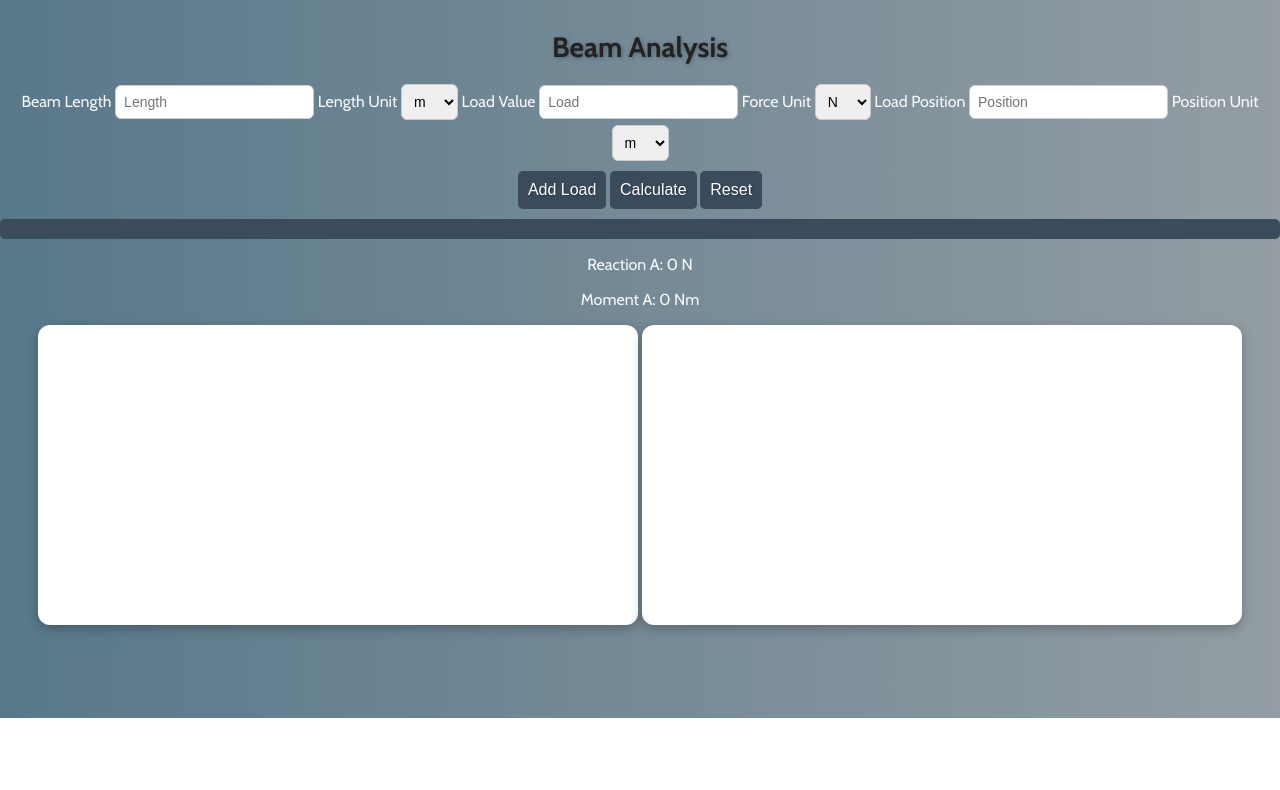
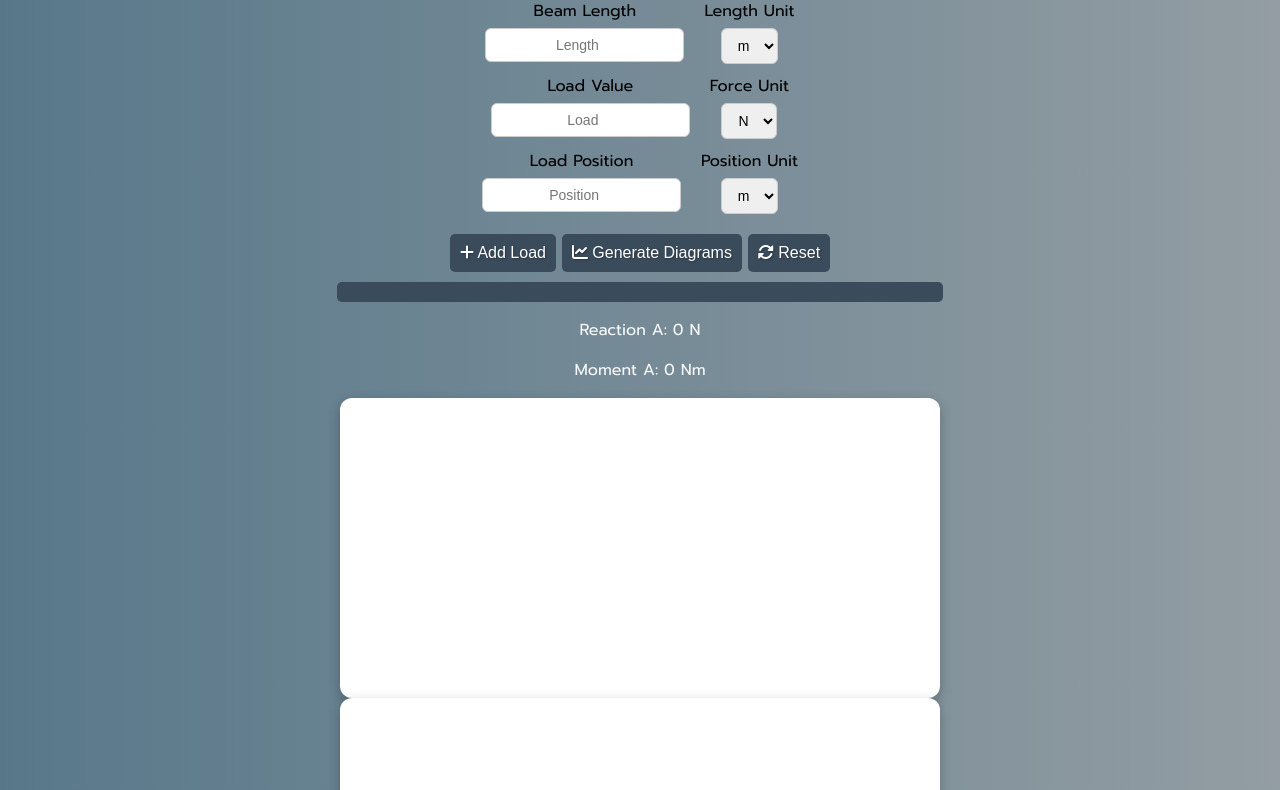
Before and after one commit to Vanshika490/BeamXpert, a plain HTML site: page index.html in a window 1280 px wide. Shown: the part 82-872 px from the top of the page. Before the commit the page ends 800 px from the top, so only its background shows below. Drawn offline with nearby package versions, Linux system fonts and the light colour scheme; some packages are replaced by stand-ins of ours; a script that the page names is missing.

Commit message:
final final changes

```diff
--- a/index.html
+++ b/index.html
@@ -11,44 +11,49 @@
 <body>
 
   <div class="main-wrap">
-    <h2>Beam Analysis</h2>
+    <h2><i class="fa-solid fa-bridge"></i> BeamXpert</h2>
 
     <div class="inputs">
-      <label>Beam Length
+      <div class="input-row">
+        <label class="subtitle" "color: black;">Beam Length
           <input type="number" id="beamLength" placeholder="Length" />
         </label>
-      <label>Length Unit
+        <label class="subtitle" "color: black;">Length Unit
           <select id="lengthUnit">
             <option value="m">m</option>
             <option value="cm">cm</option>
           </select>
         </label>
+      </div>
 
-      <label>Load Value
+      <div class="input-row">
+        <label class="subtitle" "color: black;">Load Value
           <input type="number" id="loadVal" placeholder="Load" />
         </label>
-      <label>Force Unit
+        <label class="subtitle" "color: black;">Force Unit
           <select id="forceUnit">
             <option value="N">N</option>
             <option value="kN">kN</option>
           </select>
         </label>
+      </div>
 
-
-      <label>Load Position
+      <div class="input-row">
+        <label class="subtitle" "color: black;">Load Position
           <input type="number" id="loadPos" placeholder="Position" />
         </label>
-      <label>Position Unit
+        <label class="subtitle" "color: black;">Position Unit
           <select id="positionUnit">
             <option value="m">m</option>
             <option value="cm">cm</option>
           </select>
         </label>
+      </div>
 
       <div class="btns">
-        <button onclick="addLoad()">Add Load</button>
-        <button onclick="calculate()">Calculate</button>
-        <button onclick="reset()">Reset</button>
+        <button onclick="addLoad()"><i class="fas fa-plus"></i> Add Load</button>
+        <button onclick="calculate()"><i class="fas fa-chart-line"></i> Generate Diagrams</button>
+        <button onclick="reset()"><i class="fas fa-sync-alt"></i> Reset</button>
       </div>
     </div>
 
--- a/styles.css
+++ b/styles.css
@@ -1,7 +1,7 @@
-@import url('https://fonts.googleapis.com/css2?family=Cabin:wght@400;600;700&display=swap');
+@import url('https://fonts.googleapis.com/css2?family=Prompt:wght@400;600;700&display=swap');
 
 body {
-    font-family: 'Cabin', sans-serif;
+    font-family: 'Prompt', sans-serif;
     margin: 0;
     padding: 0;
     background: linear-gradient(90deg, #58788A, #939DA3);
@@ -20,7 +20,6 @@ body {
     padding: 25px;
     border-radius: 15px;
     box-shadow: 0px 4px 15px rgba(0, 0, 0, 0.5);
-    backdrop-filter: none;
     text-align: center;
     color: #333;
 }
@@ -33,17 +32,20 @@ h2 {
     text-shadow: 1px 1px 4px rgba(0, 0, 0, 0.3);
 }
 
-.input-section {
-    margin-bottom: 20px;
+/* Aligning input labels in rows */
+.input-row {
+    display: flex;
+    justify-content: center;
+    gap: 20px;
+    margin-bottom: 10px;
 }
 
-.field-group {
-    margin: 15px 0;
-}
-
-.field-group label {
-    font-weight: 600;
-    margin-right: 10px;
+label {
+    display: flex;
+    flex-direction: column;
+    align-items: center;
+    text-align: center;
+    color: black;
 }
 
 input[type="number"], select {
@@ -52,6 +54,7 @@ input[type="number"], select {
     border-radius: 6px;
     font-size: 14px;
     margin-top: 5px;
+    text-align: center;
 }
 
 .button-group {
```
Lines whose indentation alone changed are shown as unchanged.
